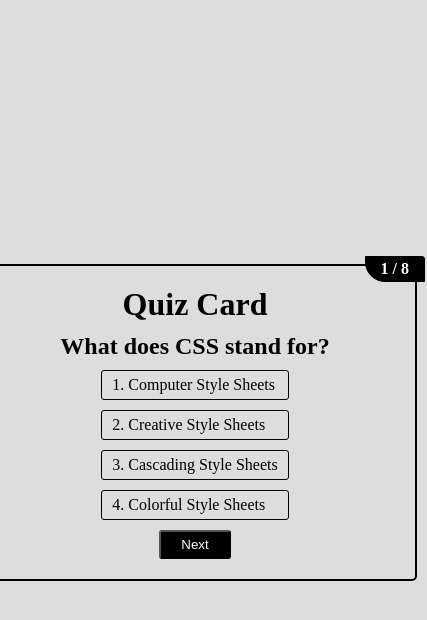
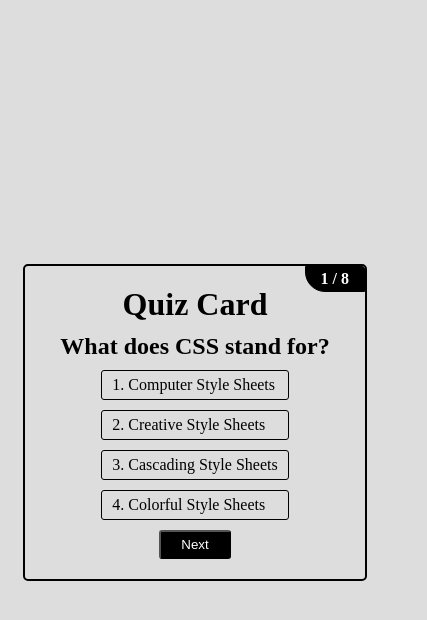
Before and after one commit to JohnMwendwa/quiz-app, a React (Vite) app: page / in a window 390 px wide. Both pictures are taken after a click on the button "Start Quiz". Shown: the top 620 px of the page, 427 px wide, since content can reach past the window. Built offline with nearby package versions, Linux system fonts and the light colour scheme.

Commit message:
add css media query breakpoints

```diff
--- a/src/components/QuizCard.tsx
+++ b/src/components/QuizCard.tsx
@@ -34,6 +34,14 @@ export const Container = styled.div`
     color: white;
     border-radius: 3px;
   }
+
+  @media screen and (max-width: 600px) {
+    width: 300px;
+  }
+
+  @media screen and (max-width: 360px) {
+    width: 250px;
+  }
 `;
 
 export const Option = styled.div`
@@ -58,6 +66,11 @@ export const Counter = styled.div`
   border-radius: 0 3px 0 20px;
   padding: 3px 15px;
   font-weight: 900;
+
+  @media screen and (max-width: 600px) {
+    top: -20px;
+    right: -20px;
+  }
 `;
 
 export default function QuizCard({
```
